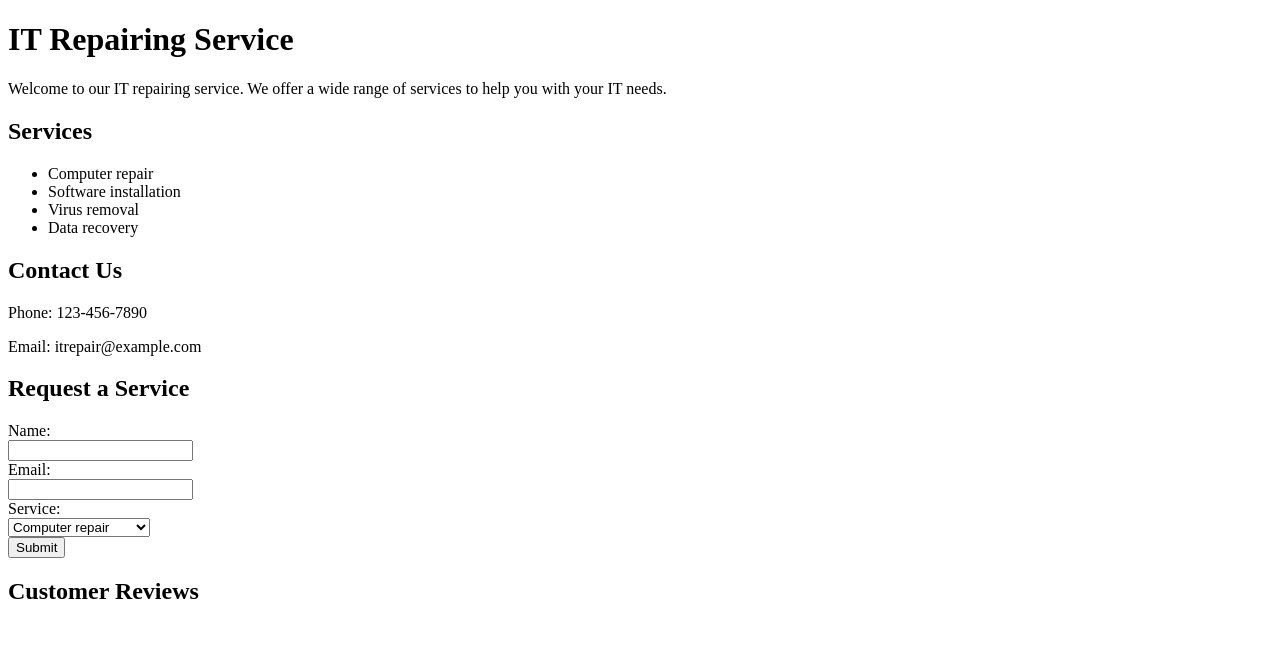
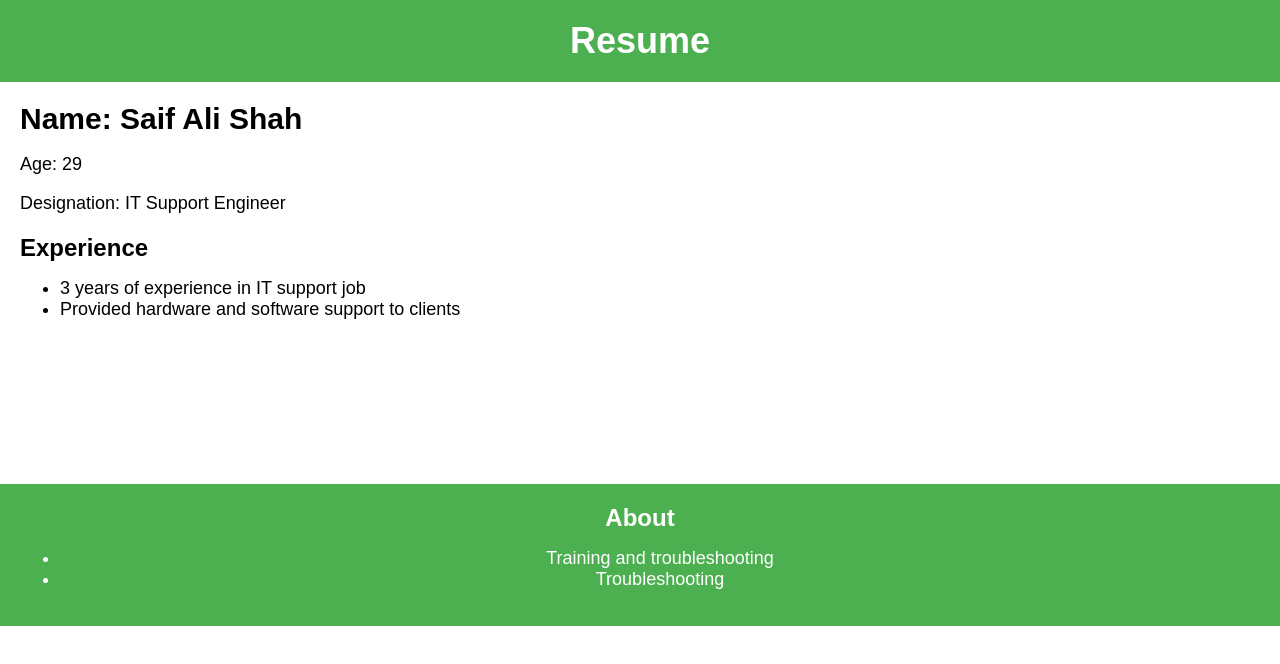
Before and after one commit to techwithbaz/saifalishah.github.io, a plain HTML site: page index.html in a window 1280 px wide. Drawn offline with Linux system fonts and the light colour scheme.

Commit message:
index.html

```diff
--- a/index.html
+++ b/index.html
@@ -1,49 +1,65 @@
 <!DOCTYPE html>
 <html>
   <head>
-    <title>IT Repairing Service</title>
+    <title>Resume</title>
     <style>
       body {
-        background-image: url('it-services-background.jpg');
-        background-size: cover;
+        font-family: Arial, sans-serif;
+        margin: 0;
+        padding: 0;
+      }
+      header, footer {
+        background-color: #4CAF50;
+        color: white;
+        padding: 20px;
+        text-align: center;
+      }
+      h1, h2, h3 {
+        margin: 0;
+      }
+      h1 {
+        font-size: 36px;
+      }
+      h2 {
+        font-size: 30px;
+      }
+      h3 {
+        font-size: 24px;
+      }
+      p, li {
+        font-size: 18px;
+      }
+      section {
+        margin: 20px;
       }
     </style>
   </head>
   <body>
-    <h1>IT Repairing Service</h1>
-    <p>Welcome to our IT repairing service. We offer a wide range of services to help you with your IT needs.</p>
-    <h2>Services</h2>
-    <ul>
-      <li>Computer repair</li>
-      <li>Software installation</li>
-      <li>Virus removal</li>
-      <li>Data recovery</li>
-    </ul>
-    <h2>Contact Us</h2>
-    <p>Phone: 123-456-7890</p>
-    <p>Email: itrepair@example.com</p>
-
-    <h2>Request a Service</h2>
-    <form action="submit-form.php" method="post">
-      <label for="name">Name:</label><br>
-      <input type="text" id="name" name="name"><br>
-
-      <label for="email">Email:</label><br>
-      <input type="email" id="email" name="email"><br>
-
-      <label for="service">Service:</label><br>
-      <select id="service" name="service">
-        <option value="computer-repair">Computer repair</option>
-        <option value="software-installation">Software installation</option>
-        <option value="virus-removal">Virus removal</option>
-        <option value="data-recovery">Data recovery</option>
-      </select><br>
-
-      <input type="submit" value="Submit">
-    </form>
-
-    <h2>Customer Reviews</h2>
-    <!-- Customer reviews can be added here -->
-
+    <header>
+      <h1>Resume</h1>
+    </header>
+    <section>
+      <h2>Name: Saif Ali Shah</h2>
+      <p>Age: 29</p>
+      <p>Designation: IT Support Engineer</p>
+    </section>
+    <section>
+      <h3>Experience</h3>
+      <ul>
+        <li>3 years of experience in IT support job</li>
+        <li>Provided hardware and software support to clients</li>
+      </ul>
+    </section>
+    <br></br>
+     <br></br>
+     <br></br>
+     <br></br>
+    <footer>
+      <h3>About</h3>
+      <ul>
+        <li>Training and troubleshooting</li>
+        <li>Troubleshooting</li>
+      </ul>
+    </footer>
   </body>
 </html>
```
